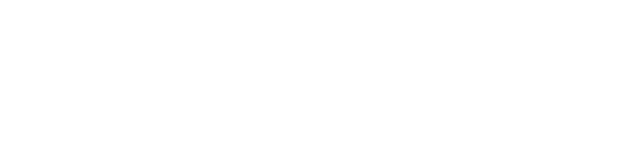
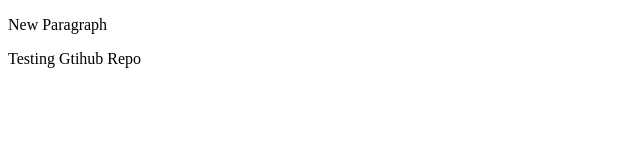
Before and after one commit to dalemab3/Obligated-Project, a plain HTML site: page index.html in a window 1280 px wide. Shown: the whole page, without its empty margins (0-640 px from the left). Drawn offline with Linux system fonts and the light colour scheme.

Commit message:
test commit

```diff
--- a/index.html
+++ b/index.html
@@ -6,6 +6,7 @@
     <title>Document</title>
 </head>
 <body>
-
+    <p>New Paragraph</p>
+    <p>Testing Gtihub Repo</p>
 </body>
 </html>
```
